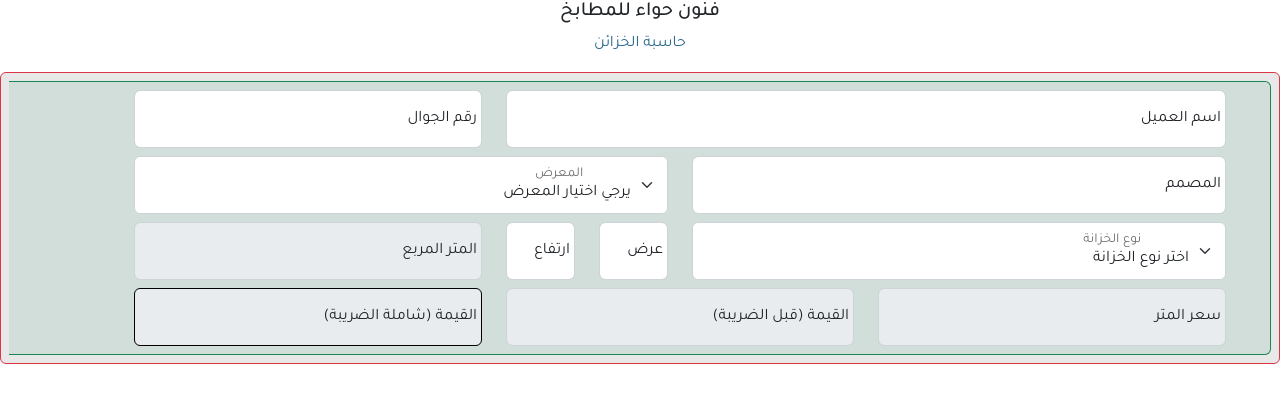
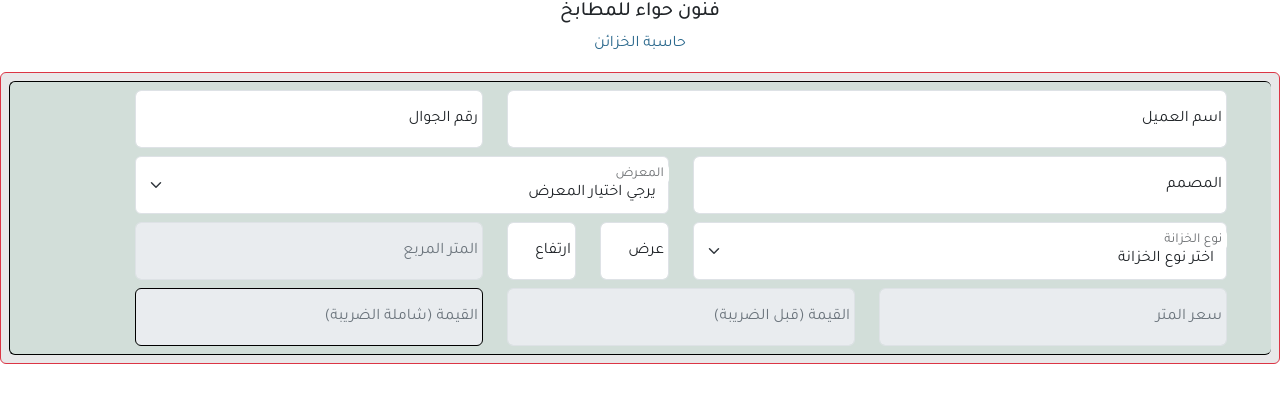
Before and after one commit to ahmedmalsawi/ev-Contract2023, a plain HTML site: page calc/index.html in a window 1280 px wide. Drawn offline with nearby package versions, Linux system fonts and the light colour scheme.

Commit message:
Update index.html

```diff
--- a/calc/index.html
+++ b/calc/index.html
@@ -11,8 +11,10 @@
     <link rel="apple-touch-icon" sizes="76x76" href="//fononhawwa.com/wp-content/uploads/2021/10/222222.png">
     <link rel="apple-touch-icon" sizes="152x152" href="//fononhawwa.com/wp-content/uploads/2021/10/222222.png">
     <!-- CSS only -->
-    <link href="https://cdn.jsdelivr.net/npm/bootstrap@5.2.0-beta1/dist/css/bootstrap.min.css" rel="stylesheet"
-        integrity="sha384-0evHe/X+R7YkIZDRvuzKMRqM+OrBnVFBL6DOitfPri4tjfHxaWutUpFmBp4vmVor" crossorigin="anonymous">
+    <link rel="stylesheet" href="https://cdnjs.cloudflare.com/ajax/libs/bootstrap/5.3.0/css/bootstrap-grid.min.css" integrity="sha512-EAgFb1TGFSRh1CCsDotrqJMqB2D+FLCOXAJTE16Ajphi73gQmfJS/LNl6AsjDqDht6Ls7Qr1KWsrJxyttEkxIA==" crossorigin="anonymous" referrerpolicy="no-referrer" />
+    <link rel="stylesheet" href="https://cdnjs.cloudflare.com/ajax/libs/bootstrap/5.3.0/css/bootstrap.min.css" integrity="sha512-t4GWSVZO1eC8BM339Xd7Uphw5s17a86tIZIj8qRxhnKub6WoyhnrxeCIMeAqBPgdZGlCcG2PrZjMc+Wr78+5Xg==" crossorigin="anonymous" referrerpolicy="no-referrer" />
+    <link rel="stylesheet" href="https://cdnjs.cloudflare.com/ajax/libs/bootstrap/5.3.0/css/bootstrap.rtl.min.css" integrity="sha512-ltIFivbYEeV9dNzcYLxBKC2hPQ0l9K2/Ws8R5GsMkxANKtMigmsjzTUUej7iH5NwGNnD070lrycDq5OJlDyb1A==" crossorigin="anonymous" referrerpolicy="no-referrer" />
+
 
     <link rel="stylesheet" href="https://cdnjs.cloudflare.com/ajax/libs/font-awesome/6.1.1/css/all.min.css"
         integrity="sha512-KfkfwYDsLkIlwQp6LFnl8zNdLGxu9YAA1QvwINks4PhcElQSvqcyVLLD9aMhXd13uQjoXtEKNosOWaZqXgel0g=="
```
